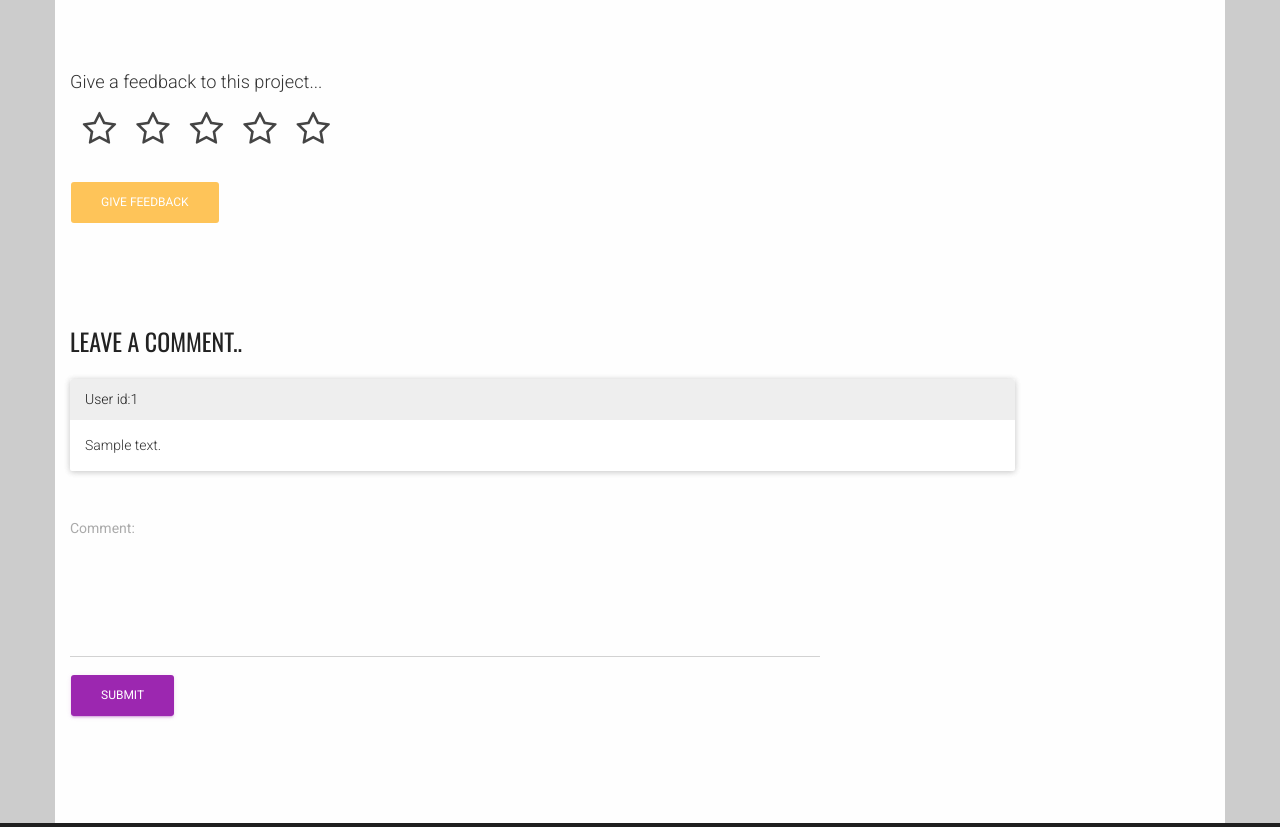
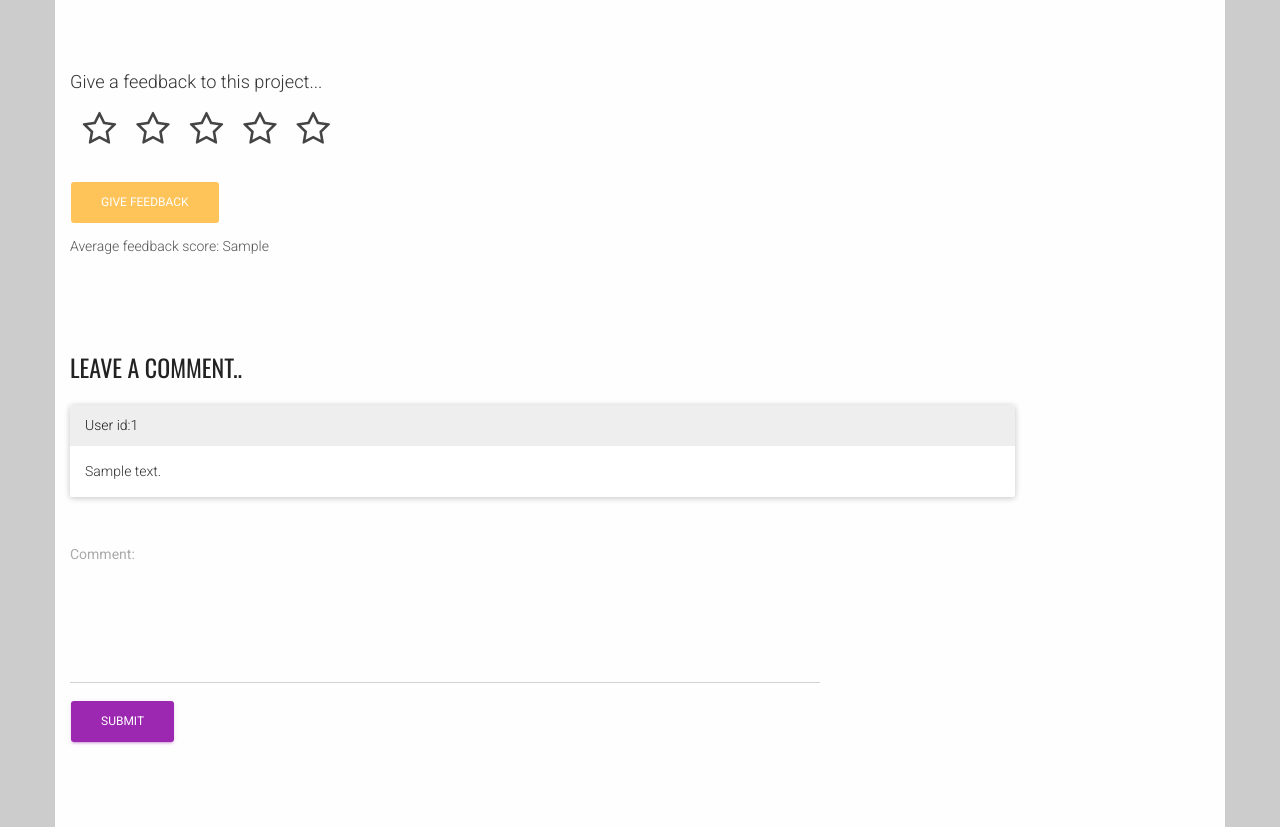
Before and after one commit to PasinduPriyashan/SCS2108-GroupProject, a CodeIgniter app: page /SCS2108-GroupProject/index.php/home/proj_view/1 in a window 1280 px wide. Shown: the part 860-1687 px from the top of the page. Run offline with CodeIgniter, Linux system fonts and the light colour scheme; tables that the repository leaves empty or names only in its code hold one stand-in row (values such as "Sample post"); grey boxes marked "Sample" are stand-in pictures; some libraries are stand-ins or nearby versions; grey boxes are pictures that could not be loaded.

Commit message:
small change

```diff
--- a/samikta/application/views/project_view.php
+++ b/samikta/application/views/project_view.php
@@ -194,6 +194,8 @@
 
           }
 
+          $query1 = $this->db->query("SELECT `feedback` FROM `project` WHERE `projid`='$projid'");
+          $row1 = $query1->row();
     ?>
     </div>
     <div class="row">
@@ -219,6 +221,7 @@
                         <button style="background-color:orange;" type="submit" class="btn btn-primary" <?php if($flag==1){?>disabled<?php } ?>>Give Feedback</button>
                       </form>
                     </div>
+                    <p>Average feedback score: <?php echo $row1->feedback ?></p>
                   </div>
 
                 </div>
```
